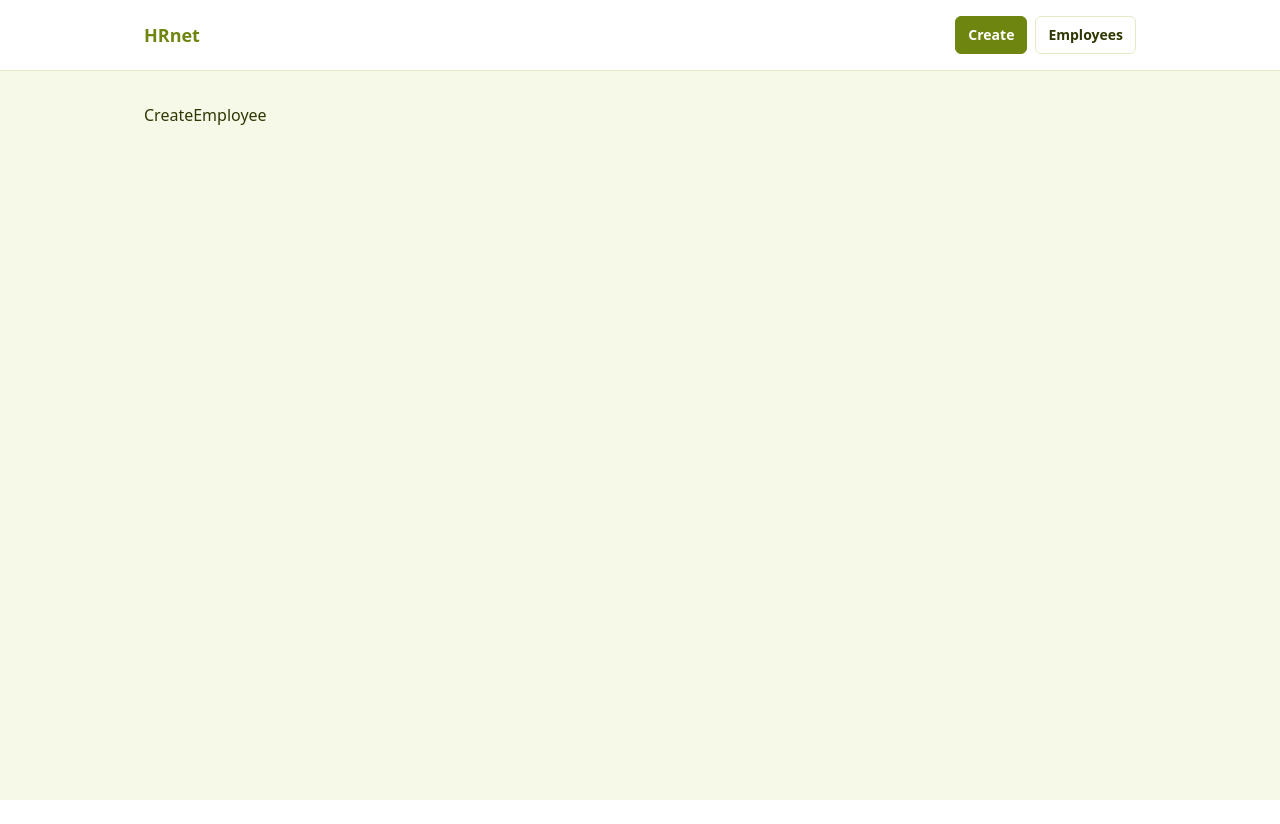
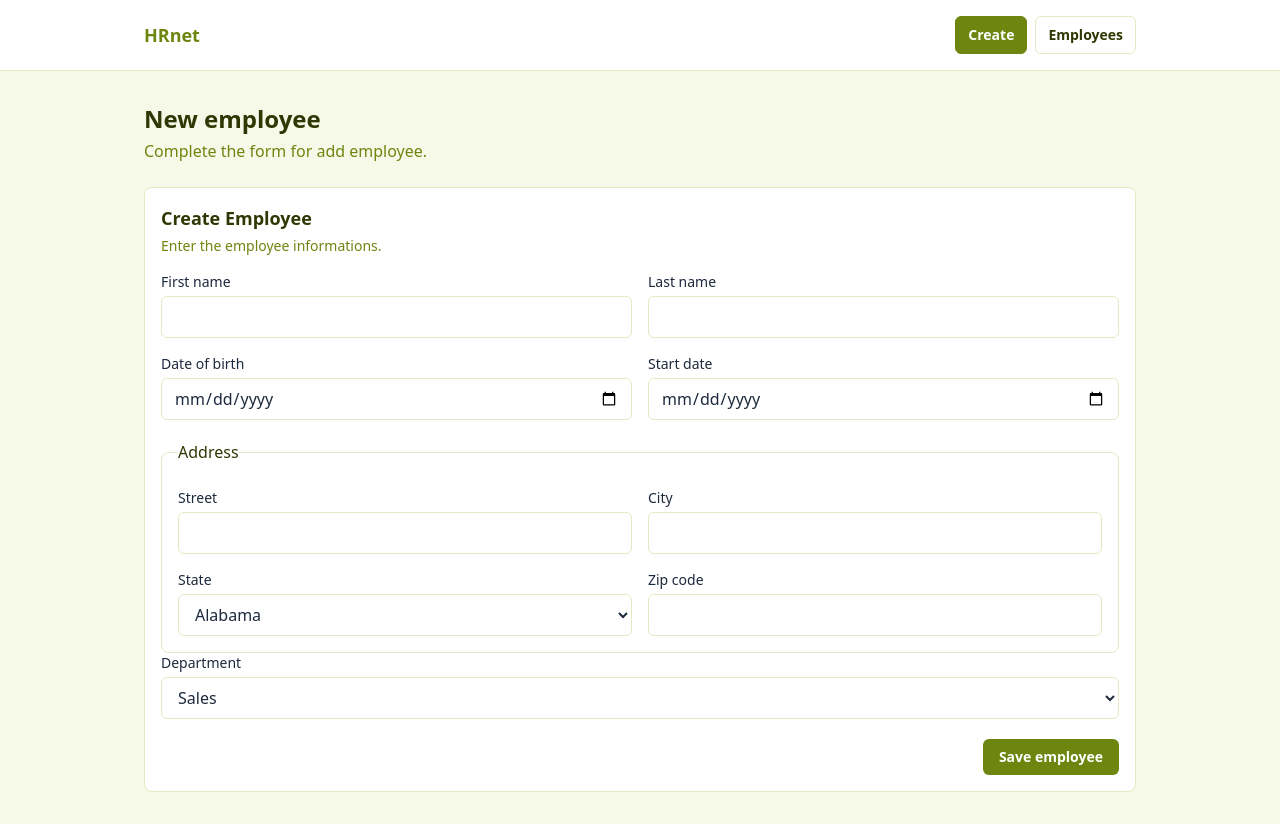
Before and after one commit to Mikael240820/HRnet, a React (Vite) app: page / in a window 1280 px wide. Before the commit the page ends 800 px from the top, so only its background shows below. Built offline with nearby package versions, Linux system fonts and the light colour scheme.

Commit message:
Refonte de la page de création d'un employé

```diff
--- /dev/null
+++ b/src/components/EmployeeForm.jsx
@@ -0,0 +1,138 @@
+import { useState } from 'react';
+import { departments } from '../data/departments';
+import { states } from '../data/states';
+import { useEmployees } from '../store/useEmployees';
+import { FormInput } from './form/FormInput';
+import { FormSelect } from './form/FormSelect';
+
+const defaultFormValues = {
+  firstName: '',
+  lastName: '',
+  dateOfBirth: '',
+  startDate: '',
+  street: '',
+  city: '',
+  state: states[0].abbreviation,
+  zipCode: '',
+  department: departments[0],
+};
+
+export function EmployeeForm() {
+  const addEmployee = useEmployees((state) => state.addEmployee);
+  const [formValues, setFormValues] = useState(defaultFormValues);
+
+  const handleChange = (event) => {
+    const { name, value } = event.target;
+    setFormValues((prev) => ({ ...prev, [name]: value }));
+  };
+
+  const handleSubmit = (event) => {
+    event.preventDefault();
+    addEmployee(formValues);
+    setFormValues(defaultFormValues);
+    alert('Employee created!');
+  };
+
+  return (
+    <form
+      className="rounded-lg border border-leaf-200 bg-white p-4"
+      onSubmit={handleSubmit}
+    >
+      <div className="mb-4 space-y-1">
+        <h2 className="text-lg font-semibold">Create Employee</h2>
+        <p className="text-sm text-leaf-700">
+          Enter the employee informations.
+        </p>
+      </div>
+
+      <div className="grid gap-4 md:grid-cols-2">
+        <FormInput
+          label="First name"
+          name="firstName"
+          value={formValues.firstName}
+          onChange={handleChange}
+        />
+
+        <FormInput
+          label="Last name"
+          name="lastName"
+          value={formValues.lastName}
+          onChange={handleChange}
+        />
+
+        <FormInput
+          label="Date of birth"
+          name="dateOfBirth"
+          type="date"
+          value={formValues.dateOfBirth}
+          onChange={handleChange}
+        />
+
+        <FormInput
+          label="Start date"
+          name="startDate"
+          type="date"
+          value={formValues.startDate}
+          onChange={handleChange}
+        />
+      </div>
+
+      <fieldset className="mt-5 rounded-lg border border-leaf-200 p-4">
+        <legend>Address</legend>
+        <div className="mt-2 grid gap-4 md:grid-cols-2">
+          <FormInput
+            label="Street"
+            name="street"
+            value={formValues.street}
+            onChange={handleChange}
+          />
+
+          <FormInput
+            label="City"
+            name="city"
+            value={formValues.city}
+            onChange={handleChange}
+          />
+
+          <FormSelect
+            label="State"
+            name="state"
+            value={formValues.state}
+            onChange={handleChange}
+            options={states.map((state) => ({
+              value: state.abbreviation,
+              label: state.name,
+            }))}
+          />
+
+          <FormInput
+            label="Zip code"
+            name="zipCode"
+            value={formValues.zipCode}
+            onChange={handleChange}
+          />
+        </div>
+      </fieldset>
+
+      <FormSelect
+        label="Department"
+        name="department"
+        value={formValues.department}
+        onChange={handleChange}
+        options={departments.map((department) => ({
+          value: department,
+          label: department,
+        }))}
+      />
+
+      <div className="mt-5 flex justify-end">
+        <button
+          type="submit"
+          className="inline-flex items-center rounded-md bg-leaf-700 px-4 py-2 text-sm font-semibold text-white"
+        >
+          Save employee
+        </button>
+      </div>
+    </form>
+  )
+}
--- /dev/null
+++ b/src/components/form/FormInput.jsx
@@ -0,0 +1,22 @@
+export function FormInput({
+  label,
+  name,
+  value,
+  type = 'text',
+  onChange,
+  required = true
+}) {
+  return (
+    <label className="flex flex-col gap-1 text-sm font-medium text-slate-800">
+      <span>{label}</span>
+      <input
+        name={name}
+        type={type}
+        value={value}
+        onChange={onChange}
+        required={required}
+        className="w-full rounded-md border border-leaf-200 px-3 py-2 text-base focus:border-leaf-700 focus:outline-none focus:ring-2 focus:ring-leaf-100"
+      />
+    </label>
+  )
+}
--- /dev/null
+++ b/src/components/form/FormSelect.jsx
@@ -0,0 +1,25 @@
+export function FormSelect({
+  label,
+  name,
+  value,
+  onChange,
+  options = []
+}) {
+  return (
+    <label className="flex flex-col gap-1 text-sm font-medium text-slate-800">
+      <span>{label}</span>
+      <select
+        name={name}
+        value={value}
+        onChange={onChange}
+        className="w-full rounded-md border border-leaf-200 px-3 py-2 text-base focus:border-leaf-700 focus:outline-none focus:ring-2 focus:ring-leaf-100"
+      >
+        {options.map((option) => (
+          <option key={option.value} value={option.value}>
+            {option.label}
+          </option>
+        ))}
+      </select>
+    </label>
+  )
+}
--- /dev/null
+++ b/src/data/departments.js
@@ -0,0 +1,7 @@
+export const departments = [
+    'Sales',
+    'Marketing',
+    'Engineering',
+    'Human Resources',
+    'Legal',
+];
--- /dev/null
+++ b/src/data/states.js
@@ -0,0 +1,238 @@
+export const states = [
+    {
+        "name": "Alabama",
+        "abbreviation": "AL"
+    },
+    {
+        "name": "Alaska",
+        "abbreviation": "AK"
+    },
+    {
+        "name": "American Samoa",
+        "abbreviation": "AS"
+    },
+    {
+        "name": "Arizona",
+        "abbreviation": "AZ"
+    },
+    {
+        "name": "Arkansas",
+        "abbreviation": "AR"
+    },
+    {
+        "name": "California",
+        "abbreviation": "CA"
+    },
+    {
+        "name": "Colorado",
+        "abbreviation": "CO"
+    },
+    {
+        "name": "Connecticut",
+        "abbreviation": "CT"
+    },
+    {
+        "name": "Delaware",
+        "abbreviation": "DE"
+    },
+    {
+        "name": "District Of Columbia",
+        "abbreviation": "DC"
+    },
+    {
+        "name": "Federated States Of Micronesia",
+        "abbreviation": "FM"
+    },
+    {
+        "name": "Florida",
+        "abbreviation": "FL"
+    },
+    {
+        "name": "Georgia",
+        "abbreviation": "GA"
+    },
+    {
+        "name": "Guam",
+        "abbreviation": "GU"
+    },
+    {
+        "name": "Hawaii",
+        "abbreviation": "HI"
+    },
+    {
+        "name": "Idaho",
+        "abbreviation": "ID"
+    },
+    {
+        "name": "Illinois",
+        "abbreviation": "IL"
+    },
+    {
+        "name": "Indiana",
+        "abbreviation": "IN"
+    },
+    {
+        "name": "Iowa",
+        "abbreviation": "IA"
+    },
+    {
+        "name": "Kansas",
+        "abbreviation": "KS"
+    },
+    {
+        "name": "Kentucky",
+        "abbreviation": "KY"
+    },
+    {
+        "name": "Louisiana",
+        "abbreviation": "LA"
+    },
+    {
+        "name": "Maine",
+        "abbreviation": "ME"
+    },
+    {
+        "name": "Marshall Islands",
+        "abbreviation": "MH"
+    },
+    {
+        "name": "Maryland",
+        "abbreviation": "MD"
+    },
+    {
+        "name": "Massachusetts",
+        "abbreviation": "MA"
+    },
+    {
+        "name": "Michigan",
+        "abbreviation": "MI"
+    },
+    {
+        "name": "Minnesota",
+        "abbreviation": "MN"
+    },
+    {
+        "name": "Mississippi",
+        "abbreviation": "MS"
+    },
+    {
+        "name": "Missouri",
+        "abbreviation": "MO"
+    },
+    {
+        "name": "Montana",
+        "abbreviation": "MT"
+    },
+    {
+        "name": "Nebraska",
+        "abbreviation": "NE"
+    },
+    {
+        "name": "Nevada",
+        "abbreviation": "NV"
+    },
+    {
+        "name": "New Hampshire",
+        "abbreviation": "NH"
+    },
+    {
+        "name": "New Jersey",
+        "abbreviation": "NJ"
+    },
+    {
+        "name": "New Mexico",
+        "abbreviation": "NM"
+    },
+    {
+        "name": "New York",
+        "abbreviation": "NY"
+    },
+    {
+        "name": "North Carolina",
+        "abbreviation": "NC"
+    },
+    {
+        "name": "North Dakota",
+        "abbreviation": "ND"
+    },
+    {
+        "name": "Northern Mariana Islands",
+        "abbreviation": "MP"
+    },
+    {
+        "name": "Ohio",
+        "abbreviation": "OH"
+    },
+    {
+        "name": "Oklahoma",
+        "abbreviation": "OK"
+    },
+    {
+        "name": "Oregon",
+        "abbreviation": "OR"
+    },
+    {
+        "name": "Palau",
+        "abbreviation": "PW"
+    },
+    {
+        "name": "Pennsylvania",
+        "abbreviation": "PA"
+    },
+    {
+        "name": "Puerto Rico",
+        "abbreviation": "PR"
+    },
+    {
+        "name": "Rhode Island",
+        "abbreviation": "RI"
+    },
+    {
+        "name": "South Carolina",
+        "abbreviation": "SC"
+    },
+    {
+        "name": "South Dakota",
+        "abbreviation": "SD"
+    },
+    {
+        "name": "Tennessee",
+        "abbreviation": "TN"
+    },
+    {
+        "name": "Texas",
+        "abbreviation": "TX"
+    },
+    {
+        "name": "Utah",
+        "abbreviation": "UT"
+    },
+    {
+        "name": "Vermont",
+        "abbreviation": "VT"
+    },
+    {
+        "name": "Virgin Islands",
+        "abbreviation": "VI"
+    },
+    {
+        "name": "Virginia",
+        "abbreviation": "VA"
+    },
+    {
+        "name": "Washington",
+        "abbreviation": "WA"
+    },
+    {
+        "name": "West Virginia",
+        "abbreviation": "WV"
+    },
+    {
+        "name": "Wisconsin",
+        "abbreviation": "WI"
+    },
+    {
+        "name": "Wyoming",
+        "abbreviation": "WY"
+    }
+];
--- a/src/pages/CreateEmployee.jsx
+++ b/src/pages/CreateEmployee.jsx
@@ -1,6 +1,14 @@
+import { EmployeeForm } from '../components/EmployeeForm';
+
 function CreateEmployee() {
   return (
-    <h1>CreateEmployee</h1>
+    <section className="flex flex-col gap-6">
+      <header className="space-y-1">
+        <h1 className="text-2xl font-semibold text-leaf-900">New employee</h1>
+        <p className="text-leaf-700">Complete the form for add employee.</p>
+      </header>
+      <EmployeeForm />
+    </section>
   )
 }
 
--- /dev/null
+++ b/src/store/useEmployees.js
@@ -0,0 +1,18 @@
+import { create } from 'zustand';
+import { createJSONStorage, persist } from 'zustand/middleware';
+
+export const useEmployees = create(
+  persist(
+    (set) => ({
+      employees: [],
+      addEmployee: (employee) =>
+        set((state) => ({
+          employees: [...state.employees, employee],
+        })),
+    }),
+    {
+      name: 'employees',
+      storage: createJSONStorage(() => localStorage),
+    },
+  ),
+)
```
